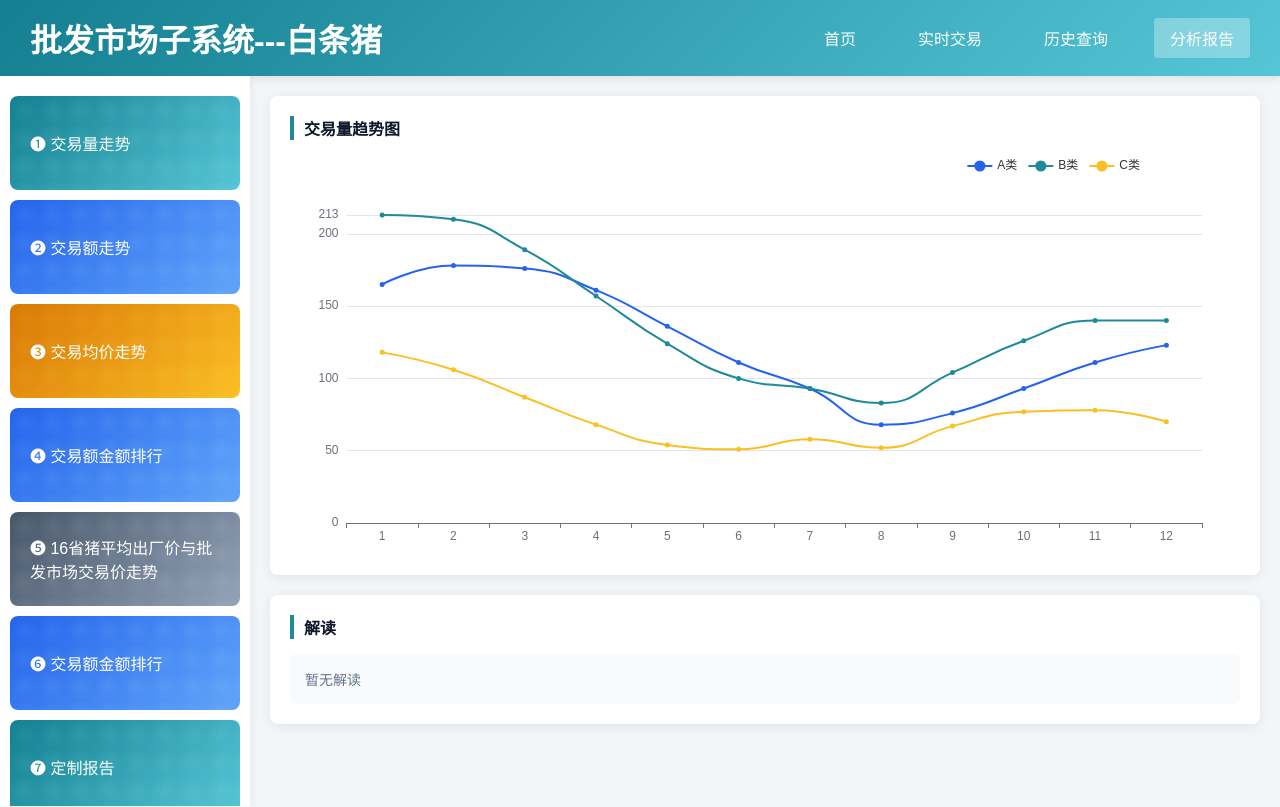
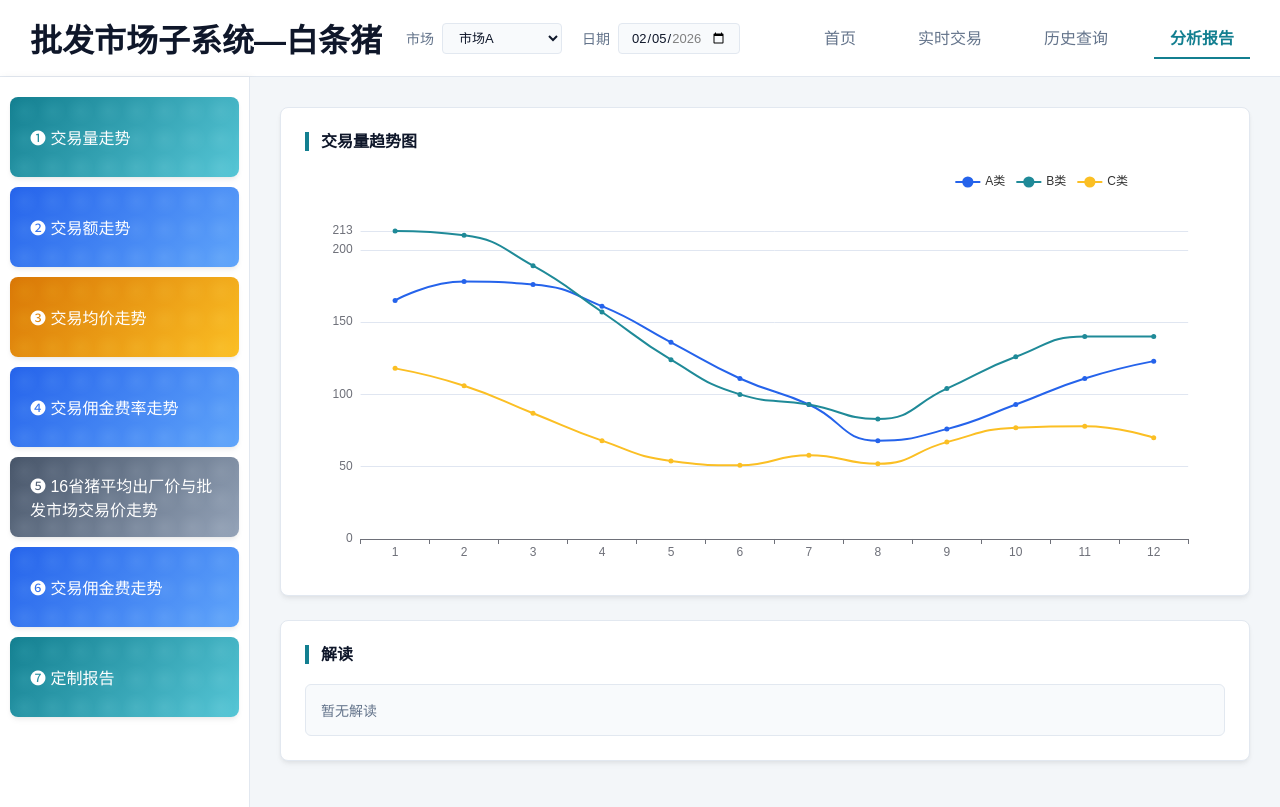
Before and after one commit to daaddsa/Agriculture-Prod-E-Trading-Data-Management-Analytics, a plain HTML site: page pages/analysis/index.html in a window 1280 px wide. Drawn offline with nearby package versions, Linux system fonts and the light colour scheme.

Commit message:
update analysis page lyl

```diff
--- a/pages/analysis/app.js
+++ b/pages/analysis/app.js
@@ -25,10 +25,40 @@
   }
 
   createApp({
+    data() {
+      return {
+        market: "A",
+        date: new Date().toISOString().split("T")[0],
+        markets: [
+          { value: "A", label: "市场A" },
+          { value: "B", label: "市场B" },
+          { value: "C", label: "市场C" },
+        ],
+        minDate: "",
+        maxDate: "",
+      };
+    },
     mounted() {
+      const today = new Date();
+      const past30 = new Date(today);
+      past30.setDate(today.getDate() - 30);
+      const future7 = new Date(today);
+      future7.setDate(today.getDate() + 7);
+
+      this.minDate = past30.toISOString().split("T")[0];
+      this.maxDate = future7.toISOString().split("T")[0];
+
       this.initChart();
     },
     methods: {
+      handleMarketChange() {
+        console.log("Market changed to:", this.market);
+        // Add data refresh logic here if needed
+      },
+      handleDateChange() {
+        console.log("Date changed to:", this.date);
+        // Add data refresh logic here if needed
+      },
       initChart() {
         const el = document.getElementById("trendChart");
         if (!el) return;
--- a/pages/analysis/index.html
+++ b/pages/analysis/index.html
@@ -12,11 +12,24 @@
   <body data-pattern="on">
     <div id="app">
       <header class="header">
-        <h1>批发市场子系统---白条猪</h1>
+        <h1>批发市场子系统—白条猪</h1>
+        <div class="nav-filters">
+          <div class="filter-group">
+            <span class="filter-label">市场</span>
+            <select class="nav-select-header" v-model="market" @change="handleMarketChange">
+              <option v-for="m in markets" :key="m.value" :value="m.value">{{ m.label }}</option>
+            </select>
+          </div>
+
+          <div class="filter-group">
+            <span class="filter-label">日期</span>
+            <input type="date" class="nav-datepicker-header" v-model="date" @change="handleDateChange" :min="minDate" :max="maxDate" />
+          </div>
+        </div>
         <nav class="nav-tabs" aria-label="顶部导航">
           <a href="#" class="nav-tab">首页</a>
           <a href="#" class="nav-tab">实时交易</a>
-          <a href="#" class="nav-tab">历史查询</a>
+          <a href="../history/index.html" class="nav-tab">历史查询</a>
           <a href="#" class="nav-tab active">分析报告</a>
         </nav>
       </header>
@@ -26,9 +39,9 @@
           <div class="menu-item teal">❶ 交易量走势</div>
           <div class="menu-item orange">❷ 交易额走势</div>
           <div class="menu-item green">❸ 交易均价走势</div>
-          <div class="menu-item orange">❹ 交易额金额排行</div>
+          <div class="menu-item orange">❹ 交易佣金费率走势</div>
           <div class="menu-item gray">❺ 16省猪平均出厂价与批发市场交易价走势</div>
-          <div class="menu-item orange">❻ 交易额金额排行</div>
+          <div class="menu-item orange">❻ 交易佣金费走势</div>
           <div class="menu-item teal">❼ 定制报告</div>
         </aside>
 
--- a/pages/analysis/styles.css
+++ b/pages/analysis/styles.css
@@ -34,13 +34,22 @@
   --color-border: #e2e8f0;
   --color-text: #0f172a;
   --color-text-muted: #64748b;
+  --color-shadow-light: rgba(0, 0, 0, 0.05);
 
   --grad-primary: linear-gradient(135deg, var(--color-primary-600), var(--color-primary-300));
   --grad-secondary: linear-gradient(135deg, var(--color-secondary-600), var(--color-secondary-400));
-  --grad-accent: linear-gradient(135deg, var(--color-accent-600), var(--color-accent-400));
+  --grad-accent: linear-gradient(135deg, var(--color-accent-600), var(--color-accent-400)); /* Added from analysis */
   --grad-neutral: linear-gradient(135deg, var(--color-neutral-600), var(--color-neutral-400));
 
-  --block-height: 94px;
+  --card-radius: 8px;
+  --card-shadow: 0 4px 6px -1px var(--color-shadow-light), 0 2px 4px -1px var(--color-shadow-light);
+  --card-shadow-hover: 0 10px 15px -3px var(--color-shadow-light), 0 4px 6px -2px var(--color-shadow-light);
+
+  --block-height: 80px;
+  --block-label-size: 13px;
+  --block-value-size: 24px;
+
+  /* Analysis specific variables */
   --block-menu-size: 16px;
 
   --pattern-opacity: 0.18;
@@ -55,15 +64,56 @@
   --pattern-opacity: 0;
 }
 
+/* Header Styles from History */
 .header {
-  background: var(--grad-primary);
-  color: #fff;
+  background: var(--color-surface);
+  color: var(--color-text);
   padding: 15px 30px;
   display: flex;
   align-items: center;
   justify-content: space-between;
-  box-shadow: 0 2px 8px rgba(0, 0, 0, 0.1);
-  gap: 16px;
+  box-shadow: 0 1px 3px 0 rgba(0, 0, 0, 0.1), 0 1px 2px -1px rgba(0, 0, 0, 0.06);
+  border-bottom: 1px solid var(--color-border);
+}
+
+.nav-filters {
+  display: flex;
+  align-items: center;
+  gap: 20px;
+  margin-right: auto;
+  margin-left: 24px;
+}
+
+.filter-group {
+  display: flex;
+  align-items: center;
+  gap: 8px;
+}
+
+.filter-label {
+  font-size: 14px;
+  color: var(--color-text-muted);
+  font-weight: 500;
+}
+
+.nav-select-header, .nav-datepicker-header {
+  background: var(--color-surface-2);
+  border: 1px solid var(--color-border);
+  border-radius: 4px;
+  color: var(--color-text);
+  padding: 6px 12px;
+  font-family: inherit;
+  font-size: 13px;
+  outline: none;
+  cursor: pointer;
+  transition: all 0.2s;
+  min-width: 120px;
+}
+
+.nav-select-header:focus, .nav-datepicker-header:focus {
+  border-color: var(--color-primary-500);
+  background: var(--color-surface);
+  box-shadow: 0 0 0 3px rgba(31, 138, 152, 0.1);
 }
 
 .nav-tabs {
@@ -74,21 +124,41 @@
 }
 
 .nav-tab {
-  color: #fff;
+  color: var(--color-text-muted);
   text-decoration: none;
   padding: 8px 16px;
   border-radius: 4px;
-  transition: background 0.3s;
+  transition: all 0.2s;
+  font-weight: 500;
 }
 
 .nav-tab:hover {
-  background: rgba(255, 255, 255, 0.2);
+  background: var(--color-surface-2);
+  color: var(--color-primary-600);
 }
 
 .nav-tab.active {
-  background: rgba(255, 255, 255, 0.3);
+  color: var(--color-primary-600);
+  font-weight: bold;
+  border-bottom: 2px solid var(--color-primary-600);
+  background: transparent;
+  box-shadow: none;
+  border-radius: 4px 4px 0 0;
 }
 
+/* Note: In history page, .nav-tab active style wasn't explicitly in the read output for history/styles.css?
+   Wait, I missed checking history/styles.css for .nav-tab.active.
+   Looking at history/styles.css read result:
+   .nav-tab { ... }
+   .nav-tab:hover { ... }
+   There is NO .nav-tab.active in history/styles.css!
+   However, analysis/index.html has "active" class.
+   I should add a reasonable active style consistent with the theme.
+   The history page navigation didn't have an "active" class in the HTML I read (index.html),
+   but analysis does. I will style it to look good and consistent.
+*/
+
+/* Analysis Layout Styles */
 .container {
   display: flex;
   height: calc(100vh - 70px);
@@ -98,9 +168,10 @@
   width: 250px;
   padding: 20px 10px;
   background: var(--color-surface);
-  box-shadow: 2px 0 8px rgba(0, 0, 0, 0.05);
+  box-shadow: 2px 0 8px rgba(0, 0, 0, 0.05); /* Slightly different but acceptable for sidebar */
   overflow-y: auto;
   overflow-x: hidden;
+  border-right: 1px solid var(--color-border);
 }
 
 .menu-item {
@@ -117,6 +188,7 @@
   align-items: center;
   position: relative;
   overflow: hidden;
+  box-shadow: var(--card-shadow);
 }
 
 .menu-item::after {
@@ -134,44 +206,45 @@
 .menu-item:hover {
   transform: translateX(5px);
   opacity: 0.9;
+  box-shadow: var(--card-shadow-hover);
 }
 
-.menu-item.teal {
-  background: var(--grad-primary);
-}
-
-.menu-item.orange {
-  background: var(--grad-secondary);
-}
-
-.menu-item.green {
-  background: var(--grad-accent);
-}
-
-.menu-item.gray {
-  background: var(--grad-neutral);
-}
+.menu-item.teal { background: var(--grad-primary); }
+.menu-item.orange { background: var(--grad-secondary); }
+.menu-item.green { background: var(--grad-accent); }
+.menu-item.gray { background: var(--grad-neutral); }
 
 .content {
   flex: 1;
-  padding: 20px;
+  padding: 30px; /* Match history padding */
   overflow-y: auto;
+  background: var(--color-bg);
 }
 
+/* Card Styles matching History */
 .chart-card {
   background: var(--color-surface);
-  border-radius: 8px;
-  padding: 20px;
-  margin-bottom: 20px;
-  box-shadow: 0 2px 12px rgba(0, 0, 0, 0.08);
+  border-radius: var(--card-radius);
+  padding: 24px; /* Match history padding */
+  margin-bottom: 24px; /* Match history gap */
+  box-shadow: var(--card-shadow);
+  border: 1px solid var(--color-border);
+  transition: box-shadow 0.3s ease;
 }
 
-.chart-title {
+.chart-card:hover {
+  box-shadow: var(--card-shadow-hover);
+}
+
+/* Title Styles matching History */
+.chart-title, .card-title {
   font-size: 16px;
+  font-weight: 600;
   color: var(--color-text);
-  margin-bottom: 15px;
-  padding-left: 10px;
-  border-left: 4px solid var(--color-primary-500);
+  margin-bottom: 20px;
+  padding-left: 12px;
+  border-left: 4px solid var(--color-primary-600);
+  line-height: 1.2;
 }
 
 #trendChart {
@@ -185,12 +258,33 @@
   border-radius: 6px;
   color: var(--color-text-muted);
   font-size: 14px;
+  border: 1px solid var(--color-border);
+}
+
+/* Responsive Styles */
+@media (max-width: 1100px) {
+  .top-section {
+    grid-template-columns: 1fr;
+  }
 }
 
 @media (max-width: 720px) {
-  :root {
-    --block-height: 80px;
-    --block-menu-size: 14px;
+  .header {
+    flex-direction: column;
+    align-items: stretch;
+    gap: 16px;
+    padding: 15px;
+  }
+
+  .header h1 {
+    text-align: center;
+    font-size: 18px;
+  }
+
+  .nav-tabs {
+    justify-content: center;
+    width: 100%;
+    gap: 12px;
   }
 
   .container {
@@ -209,4 +303,13 @@
   .menu-item {
     margin-bottom: 0;
   }
+
+  .content {
+    padding: 14px;
+  }
+
+  :root {
+    --block-height: 66px;
+    --block-menu-size: 14px;
+  }
 }
```
